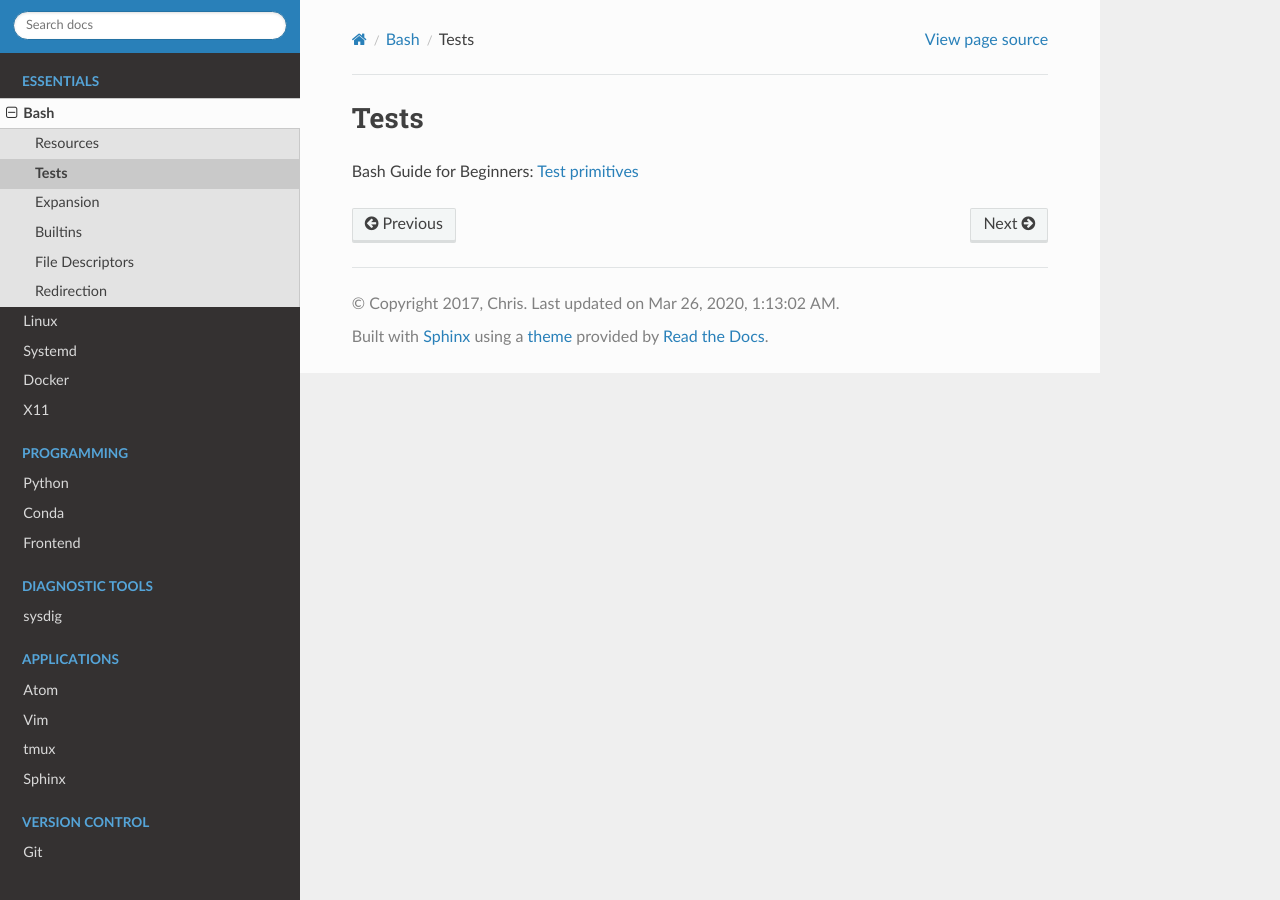
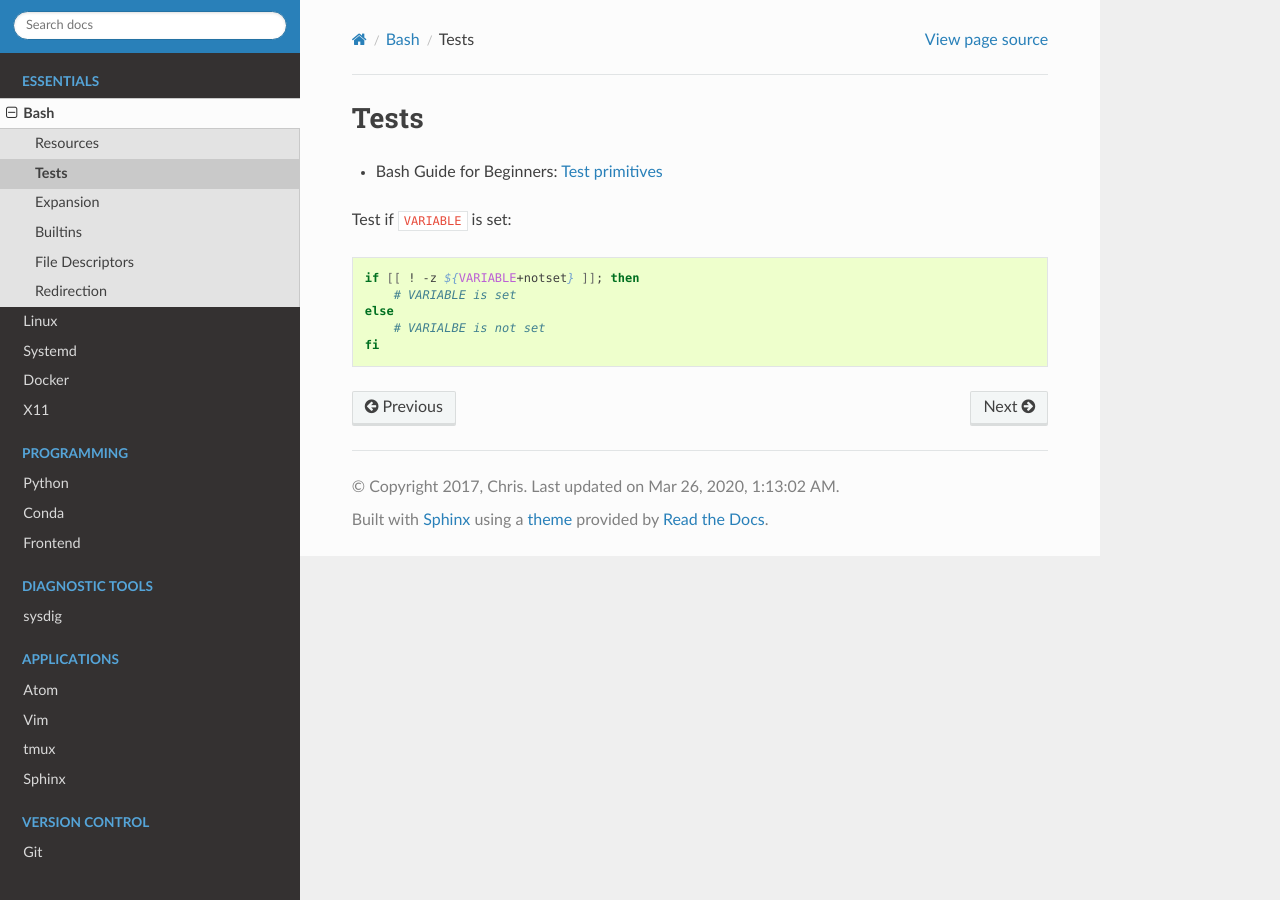
Before and after one commit to heterotopian/technotes, a Sphinx documentation site: the page built from source/bash/test.rst, in a window 1280 px wide. Built offline with Sphinx 7.4.7 and the Read the Docs theme 2.0.0, drawn with Linux system fonts in a browser that asks for light colours.

Commit message:
Add test for set variable

```diff
--- a/source/bash/expansion.rst
+++ b/source/bash/expansion.rst
@@ -5,7 +5,7 @@ Expansion
 
 .. highlight:: console
 
-Bash Guide for Beginners: `Shell expansion <http://tldp.org/LDP/Bash-Beginners-Guide/html/sect_03_04.html>`_
+- Bash Guide for Beginners: `Shell expansion <http://tldp.org/LDP/Bash-Beginners-Guide/html/sect_03_04.html>`_
 
 .. list-table::
     :widths: 50 10 50
--- a/source/bash/fd.rst
+++ b/source/bash/fd.rst
@@ -5,7 +5,7 @@ File Descriptors
 
 .. highlight:: console
 
-Wikipedia: `Standard streams <https://en.wikipedia.org/wiki/Standard_streams>`_
+- Wikipedia: `Standard streams <https://en.wikipedia.org/wiki/Standard_streams>`_
 
 .. list-table::
     :header-rows: 1
--- a/source/bash/redirect.rst
+++ b/source/bash/redirect.rst
@@ -4,6 +4,8 @@ Redirection
 ===========
 
 .. highlight:: console
+
+- `Documentation <https://www.gnu.org/software/bash/manual/html_node/Redirections.html>`_
 
 .. list-table::
     :widths: auto
--- a/source/bash/test.rst
+++ b/source/bash/test.rst
@@ -3,6 +3,15 @@
 Tests
 =====
 
-.. highlight:: console
+.. highlight:: bash
 
-Bash Guide for Beginners: `Test primitives <http://tldp.org/LDP/Bash-Beginners-Guide/html/sect_07_01.html#sect_07_01_01_01>`_
+- Bash Guide for Beginners: `Test primitives <http://tldp.org/LDP/Bash-Beginners-Guide/html/sect_07_01.html#sect_07_01_01_01>`_
+
+
+Test if ``VARIABLE`` is set::
+
+    if [[ ! -z ${VARIABLE+notset} ]]; then
+        # VARIABLE is set
+    else
+        # VARIALBE is not set
+    fi
```
Also changed, not shown: source/bash/builtin.rst (+9 -5 lines), source/bash/resource.rst (+13 -0 lines).
